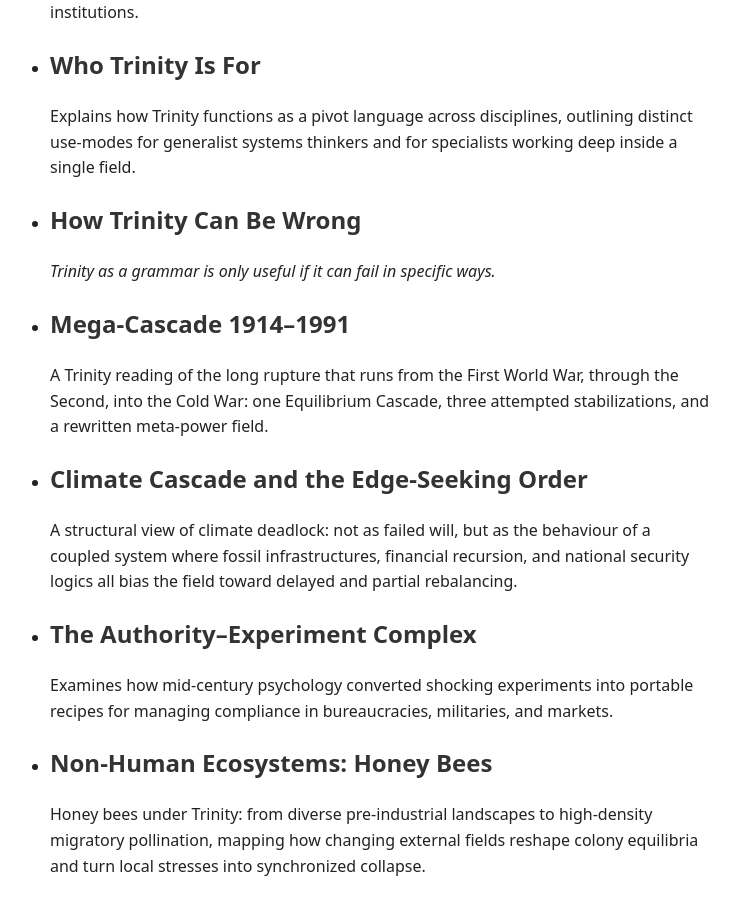
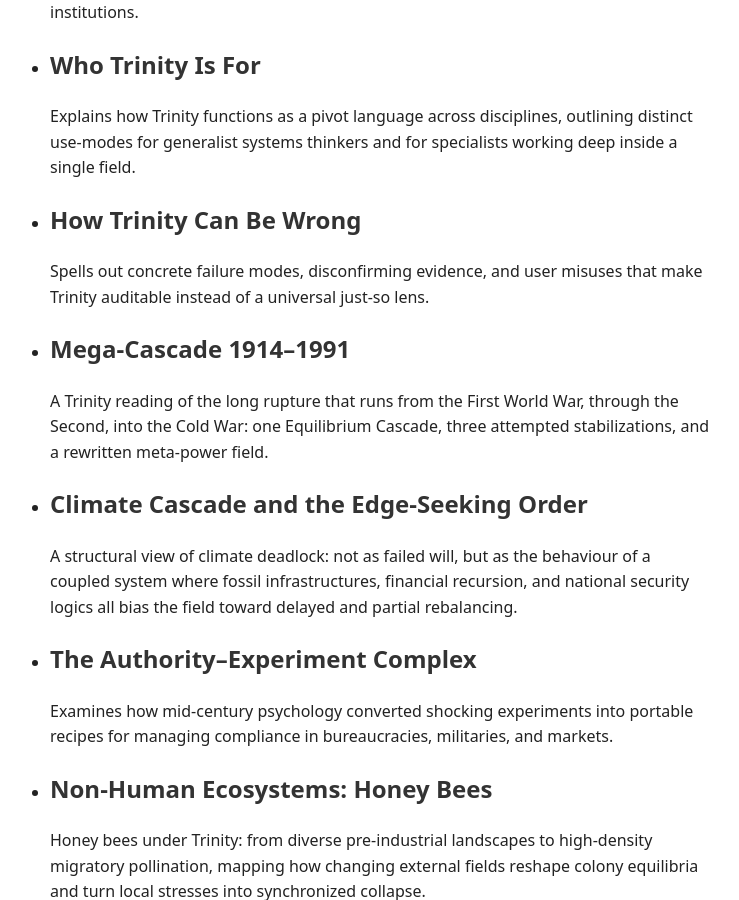
Before and after one commit to archive-of-now/archive-of-now.github.io, a Jekyll site: the page built from _trinity/index.md, in a window 1280 px wide and 900 px high, scrolled down 916 px. Shown: the whole window, without its empty margins (280-1019 px from the left). Built offline with Jekyll 4.4.1, drawn with Linux system fonts in a browser that asks for light colours.

Commit message:
Patched page discription

```diff
--- a/_trinity/how-trinity-can-be-wrong.md
+++ b/_trinity/how-trinity-can-be-wrong.md
@@ -2,7 +2,8 @@
 sort_index: 7
 title: "How Trinity Can Be Wrong"
 description: |
-
+  Spells out concrete failure modes, disconfirming evidence, and user
+  misuses that make Trinity auditable instead of a universal just-so lens.
 ---
 
 _Trinity as a grammar is only useful if it can fail in specific ways._
```
